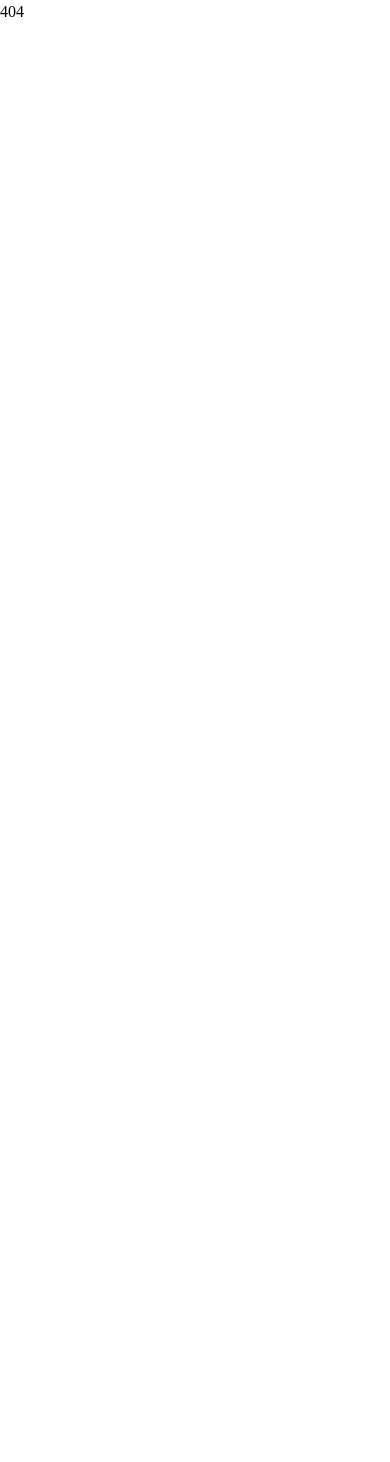
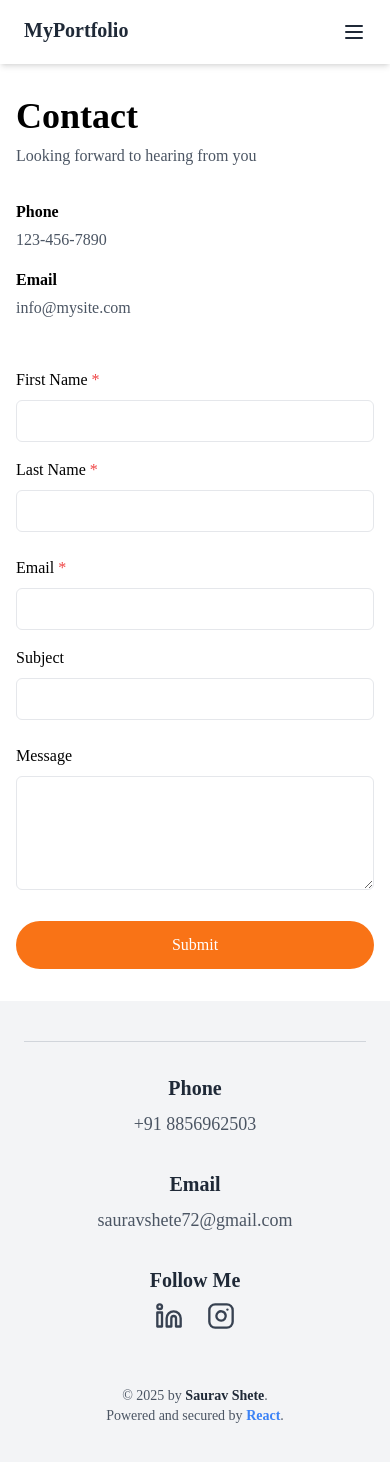
Before and after one commit to SauravShete2003/portfolio-clone, a React (Create React App) app: page /contact in a window 390 px wide. Shown: the top 1462 px of the page. Before the commit the page ends 844 px from the top, so only its background shows below. Built offline with nearby package versions, Linux system fonts and the light colour scheme.

Commit message:
improve code and add design with responsive web pages also do

```diff
--- a/src/App.js
+++ b/src/App.js
@@ -1,11 +1,9 @@
 import React from 'react'
-import Header from './views/Header'
 import Portfolio from './views/Portfolio'
 import Footer from './views/Footer'
 function App() {
   return (
     <div>
-      <Header/>
       <Portfolio/>
       <Footer/>
     </div>
--- a/src/components/Navabar.js
+++ b/src/components/Navabar.js
@@ -1,19 +1,102 @@
-import React from 'react'
+import React, { useState } from "react";
 import { Link } from "react-router-dom";
-function Navabar() {
+
+const Navbar = () => {
+  const [isOpen, setIsOpen] = useState(false);
+
   return (
-    <nav className="space-x-6">
-              <Link to="/resume">
-              <span className="text-gray-800 hover:text-blue-500 text-xl">Resume</span>
-              </Link>
-              <Link to="/projects">
-              <span className="text-gray-800 hover:text-blue-500 text-xl">Projects</span>
-              </Link>
-              <Link to="/contact" className="text-gray-800 hover:text-blue-500 text-xl">
-                Contact
-              </Link>
-            </nav>
-  )
-}
+    <nav className="bg-white shadow-md py-4 px-6">
+      <div className="max-w-7xl mx-auto flex items-center justify-between">
+        {/* Logo */}
+        <Link to={'/'} className="text-xl font-bold text-gray-800 mr-4 pb-1">MyPortfolio</Link>
 
-export default Navabar
+        {/* Hamburger Menu for Mobile */}
+        <button
+          className="block md:hidden text-gray-800 focus:outline-none"
+          onClick={() => setIsOpen(!isOpen)}
+        >
+          <svg
+            className="w-6 h-6"
+            xmlns="http://www.w3.org/2000/svg"
+            fill="none"
+            viewBox="0 0 24 24"
+            stroke="currentColor"
+          >
+            {isOpen ? (
+              <path
+                strokeLinecap="round"
+                strokeLinejoin="round"
+                strokeWidth="2"
+                d="M6 18L18 6M6 6l12 12"
+              />
+            ) : (
+              <path
+                strokeLinecap="round"
+                strokeLinejoin="round"
+                strokeWidth="2"
+                d="M4 6h16M4 12h16M4 18h16"
+              />
+            )}
+          </svg>
+        </button>
+
+        {/* Desktop Links */}
+        <div className={`md:flex space-x-8 hidden ${isOpen ? "block" : ""}`}>
+          <Link
+            to="/resume"
+            className="group"
+          >
+            <span className="text-gray-800 text-xl font-semibold group-hover:text-blue-500 transition duration-300">
+              Resume
+            </span>
+            <div className="w-0 group-hover:w-full h-0.5 bg-blue-500 transition-all duration-300 mt-1 mx-auto"></div>
+          </Link>
+          <Link
+            to="/projects"
+            className="group"
+          >
+            <span className="text-gray-800 text-xl font-semibold group-hover:text-red-500 transition duration-300">
+              Projects
+            </span>
+            <div className="w-0 group-hover:w-full h-0.5 bg-red-500 transition-all duration-300 mt-1 mx-auto"></div>
+          </Link>
+          <Link
+            to="/contact"
+            className="group"
+          >
+            <span className="text-gray-800 text-xl font-semibold group-hover:text-green-500 transition duration-300">
+              Contact
+            </span>
+            <div className="w-0 group-hover:w-full h-0.5 bg-green-500 transition-all duration-300 mt-1 mx-auto"></div>
+          </Link>
+        </div>
+
+        {/* Mobile Links */}
+        {isOpen && (
+          <div className="md:hidden flex flex-col space-y-4 mt-4">
+            <Link
+              to="/resume"
+              className="text-gray-800 text-lg font-semibold hover:text-blue-500"
+            >
+              Resume
+            </Link>
+            <Link
+              to="/projects"
+              className="text-gray-800 text-lg font-semibold hover:text-red-500"
+            >
+              Projects
+            </Link>
+            <Link
+              to="/contact"
+              className="text-gray-800 text-lg font-semibold hover:text-green-500"
+            >
+              Contact
+            </Link>
+          </div>
+        )}
+      </div>
+    </nav>
+  );
+};
+
+export default Navbar;
--- a/src/views/About.js
+++ /dev/null
@@ -1,11 +0,0 @@
-import React from 'react'
-
-function About() {
-  return (
-    <div>
-      About
-    </div>
-  )
-}
-
-export default About
--- /dev/null
+++ b/src/views/Contact.js
@@ -0,0 +1,140 @@
+import { useState } from "react";
+import Navbar from "../components/Navabar";
+import Footer from "./Footer";
+
+export default function Contact() {
+  const [formData, setFormData] = useState({
+    firstName: "",
+    lastName: "",
+    email: "",
+    subject: "",
+    message: "",
+  });
+
+  const handleSubmit = (e) => {
+    e.preventDefault();
+    // Handle form submission here
+    console.log("Form submitted:", formData);
+  };
+
+  const handleChange = (e) => {
+    setFormData((prev) => ({
+      ...prev,
+      [e.target.name]: e.target.value,
+    }));
+  };
+
+  return (
+    <div>
+      <Navbar />
+      <div className="max-w-6xl mx-auto px-4 py-8 md:py-12">
+        <div className="grid md:grid-cols-2 gap-12">
+          {/* Contact Information */}
+          <div>
+            <h1 className="text-4xl font-bold mb-2">Contact</h1>
+            <p className="text-gray-600 mb-8">
+              Looking forward to hearing from you
+            </p>
+
+            <div className="space-y-4">
+              <div>
+                <h2 className="font-semibold mb-1">Phone</h2>
+                <p className="text-gray-600">123-456-7890</p>
+              </div>
+
+              <div>
+                <h2 className="font-semibold mb-1">Email</h2>
+                <p className="text-gray-600">info@mysite.com</p>
+              </div>
+            </div>
+          </div>
+
+          {/* Contact Form */}
+          <form onSubmit={handleSubmit} className="space-y-6">
+            <div className="grid md:grid-cols-2 gap-4">
+              <div className="space-y-2">
+                <label htmlFor="firstName" className="block font-medium">
+                  First Name <span className="text-red-500">*</span>
+                </label>
+                <input
+                  id="firstName"
+                  name="firstName"
+                  value={formData.firstName}
+                  onChange={handleChange}
+                  required
+                  className="w-full p-2 border rounded-md focus:outline-none focus:ring-2 focus:ring-orange-500"
+                />
+              </div>
+
+              <div className="space-y-2">
+                <label htmlFor="lastName" className="block font-medium">
+                  Last Name <span className="text-red-500">*</span>
+                </label>
+                <input
+                  id="lastName"
+                  name="lastName"
+                  value={formData.lastName}
+                  onChange={handleChange}
+                  required
+                  className="w-full p-2 border rounded-md focus:outline-none focus:ring-2 focus:ring-orange-500"
+                />
+              </div>
+            </div>
+
+            <div className="grid md:grid-cols-2 gap-4">
+              <div className="space-y-2">
+                <label htmlFor="email" className="block font-medium">
+                  Email <span className="text-red-500">*</span>
+                </label>
+                <input
+                  id="email"
+                  name="email"
+                  type="email"
+                  value={formData.email}
+                  onChange={handleChange}
+                  required
+                  className="w-full p-2 border rounded-md focus:outline-none focus:ring-2 focus:ring-orange-500"
+                />
+              </div>
+
+              <div className="space-y-2">
+                <label htmlFor="subject" className="block font-medium">
+                  Subject
+                </label>
+                <input
+                  id="subject"
+                  name="subject"
+                  value={formData.subject}
+                  onChange={handleChange}
+                  className="w-full p-2 border rounded-md focus:outline-none focus:ring-2 focus:ring-orange-500"
+                />
+              </div>
+            </div>
+
+            <div className="space-y-2">
+              <label htmlFor="message" className="block font-medium">
+                Message
+              </label>
+              <textarea
+                id="message"
+                name="message"
+                value={formData.message}
+                onChange={handleChange}
+                rows={4}
+                className="w-full p-2 border rounded-md focus:outline-none focus:ring-2 focus:ring-orange-500"
+              />
+            </div>
+
+            <button
+              type="submit"
+              className="w-full bg-orange-500 hover:bg-orange-600 text-white py-3 rounded-full transition duration-200"
+            >
+              Submit
+            </button>
+          </form>
+        </div>
+      </div>
+      <Footer />
+    </div>
+  );
+}
--- a/src/views/Footer.js
+++ b/src/views/Footer.js
@@ -1,51 +1,69 @@
 import React from "react";
-import { Linkedin , Instagram} from "lucide-react";
+import { Linkedin, Instagram } from "lucide-react";
 
 function Footer() {
   return (
-    <div className="bg-gray-100 pb-10 py-2 px-8">
-      <hr className="m-2" />
-      <div className="grid grid-cols-1 md:grid-cols-4 gap-4 text-center md:text-left">
+    <footer className="bg-gray-100 py-10 px-6">
+      {/* Divider */}
+      <hr className="mb-8 border-gray-300" />
+
+      {/* Grid Section */}
+      <div className="grid grid-cols-1 sm:grid-cols-2 md:grid-cols-4 gap-8 text-center md:text-left">
+        {/* Phone Section */}
         <div>
-          <h3 className="text-xl font-bold">Phone</h3>
+          <h3 className="text-xl font-semibold text-gray-800 mb-2">Phone</h3>
           <a
             href="tel:8856962503"
-            className="text-gray-700 hover:text-blue-500 text-lg">
-            8856962503
+            className="text-gray-600 hover:text-blue-500 text-lg"
+          >
+            +91 8856962503
           </a>
         </div>
 
+        {/* Email Section */}
         <div>
-          <h3 className="text-xl font-bold">Email</h3>
+          <h3 className="text-xl font-semibold text-gray-800 mb-2">Email</h3>
           <a
             href="mailto:sauravshete72@gmail.com"
-            className="text-gray-700 hover:text-blue-500 text-lg">
+            className="text-gray-600 hover:text-blue-500 text-lg"
+          >
             sauravshete72@gmail.com
           </a>
         </div>
 
+        {/* Social Links Section */}
         <div>
-          <h3 className="text-xl font-bold">Follow Me</h3>
-          <div className="flex justify-center md:justify-start space-x-4 mt-2">
+          <h3 className="text-xl font-semibold text-gray-800 mb-2">Follow Me</h3>
+          <div className="flex justify-center md:justify-start space-x-6 mt-2">
             <a
               href="https://www.linkedin.com/in/sauravshete/"
-              className="text-gray-800 hover:text-blue-600"
+              target="_blank"
+              rel="noopener noreferrer"
+              className="text-gray-700 hover:text-blue-600 transition duration-300"
             >
-              <i className="fab fa-linkedin"></i> <Linkedin/>
+              <Linkedin size={28} />
             </a>
             <a
               href="https://www.instagram.com/sauravshete/"
-              className="text-gray-800 hover:text-pink-600"
+              target="_blank"
+              rel="noopener noreferrer"
+              className="text-gray-700 hover:text-pink-600 transition duration-300"
             >
-              <i className="fab fa-instagram"></i> <Instagram/>
+              <Instagram size={28} />
             </a>
           </div>
         </div>
-        <div className="mt-6 text-center text-sm text-gray-600">
-        © 2025 By Saurav Shete. <br/> Powered and secured by React.
+
+        {/* Footer Branding */}
+        <div className="col-span-1 sm:col-span-2 md:col-span-1 mt-6 md:mt-0 text-gray-600 text-sm">
+          <p className="text-center md:text-left">
+            © 2025 by <span className="font-semibold text-gray-800">Saurav Shete</span>.
+            <br />
+            Powered and secured by <span className="font-semibold text-blue-500">React</span>.
+          </p>
+        </div>
       </div>
-      </div>
-    </div>
+    </footer>
   );
 }
 
--- a/src/views/Header.js
+++ /dev/null
@@ -1,36 +0,0 @@
-import { Laptop, Smartphone } from "lucide-react";
-import React from "react";
-
-function Header() {
-  return (
-<div className="flex items-center justify-between px-6 py-6 bg-white shadow w-full">
-      <div className="text-4xl font-bold text-black">Portfolio</div>
-      <div className="flex justify-around ml-5">
-        <Laptop
-        className=" text-gray-500 cursor-pointer mr-4"
-        size={50} />
-        <Smartphone
-        className=" text-gray-500 cursor-pointer ml-4"
-        size={50} />
-      </div>
-
-      <div className="flex items-center space-x-4">
-        <span className="text-xl font-medium text-gray-600">
-          Click edit and create your own amazing website
-        </span>
-        <a
-          href="/"
-          className="text-xl font-medium text-blue-600 underline hover:no-underline"
-        >
-          Read More
-        </a>
-      </div>
-
-      <button className="px-4 py-2 text-xl font-medium text-white bg-blue-600 rounded-full hover:bg-blue-500">
-        Edit this site
-      </button>
-    </div>
-  );
-}
-
-export default Header;
--- a/src/views/Portfolio.js
+++ b/src/views/Portfolio.js
@@ -1,21 +1,21 @@
 import React from "react";
-import Navabar from "../components/Navabar";
+import Navbar from "../components/Navabar";
 
 const Portfolio = () => {
   return (
     <div className="bg-gray-100 min-h-screen">
-      <header className="flex justify-between items-center px-8 py-2">
-        <div className="flex items-center space-x-2">
-          <div className="w-4 h-4 rounded-full bg-yellow-500">
-          </div>
-          <h1 className="text-2xl font-bold">Saurav Shete</h1>
-          <span className="text-gray-500">Editor</span>
+      <header className="flex justify-between items-center px-6 py-4">
+        <div className="flex items-center space-x-3">
+          <div className="w-4 h-4 rounded-full bg-yellow-500"></div>
+          <h1 className="text-xl font-bold text-gray-800">Saurav Shete</h1>
+          <span className="text-sm text-gray-500">Editor</span>
         </div>
-        <Navabar/>
+        <Navbar />
       </header>
 
-      <main className="flex flex-col lg:flex-row justify-center items-center lg:space-x-12 py-10 px-4 mt-12">
-        <div className="rounded-full w-80 h-80 overflow-hidden shadow-lg">
+      <main className="flex flex-col lg:flex-row justify-center items-center lg:space-x-12 py-10 px-6">
+
+        <div className="rounded-full w-64 h-64 overflow-hidden shadow-md">
           <img
             src="https://img.freepik.com/premium-vector/beard-man-avatar_96853-399.jpg"
             alt="Profile"
@@ -24,29 +24,29 @@ const Portfolio = () => {
         </div>
 
         <div className="max-w-lg text-center lg:text-left mt-8 lg:mt-0">
-          <h1 className="text-6xl font-bold">Hello</h1>
-          <p className="text-gray-700 mt-4 text-xl">
-            A Bit About Me: I'm a paragraph. Click here to add your own text and
-            edit me. I'm a great place for you to tell a story and let your
-            users know a little more about you.
+          <h1 className="text-4xl font-bold text-gray-800">Hello</h1>
+          <p className="text-gray-600 mt-4 text-lg">
+            A bit about me: I'm a developer passionate about creating
+            user-friendly applications. Click below to explore more about my
+            work and get in touch!
           </p>
 
-          <div className="flex space-x-6 mt-8 justify-center lg:justify-start">
+          <div className="flex flex-col sm:flex-row space-y-4 sm:space-y-0 sm:space-x-6 mt-8 justify-center lg:justify-start">
             <a
               href="/resume"
-              className="bg-gradient-to-r from-yellow-400 to-yellow-600 text-white font-semibold py-3 px-6 rounded-full shadow-lg transform transition-transform duration-300 hover:scale-105 hover:from-yellow-500 hover:to-yellow-700 text-lg"
+              className="bg-gradient-to-r from-yellow-400 to-yellow-600 text-white font-semibold py-3 px-6 rounded-full shadow-lg transform transition-transform duration-300 hover:scale-105"
             >
               Resume
             </a>
             <a
               href="/projects"
-              className="bg-gradient-to-r from-red-400 to-red-600 text-white font-semibold py-3 px-6 rounded-full shadow-lg transform transition-transform duration-300 hover:scale-105 hover:from-red-500 hover:to-red-700 text-lg"
+              className="bg-gradient-to-r from-red-400 to-red-600 text-white font-semibold py-3 px-6 rounded-full shadow-lg transform transition-transform duration-300 hover:scale-105"
             >
               Projects
             </a>
             <a
               href="/contact"
-              className="bg-gradient-to-r from-blue-400 to-blue-600 text-white font-semibold py-3 px-6 rounded-full shadow-lg transform transition-transform duration-300 hover:scale-105 hover:from-blue-500 hover:to-blue-700 text-lg"
+              className="bg-gradient-to-r from-blue-400 to-blue-600 text-white font-semibold py-3 px-6 rounded-full shadow-lg transform transition-transform duration-300 hover:scale-105"
             >
               Contact
             </a>
--- a/src/views/Projects.js
+++ b/src/views/Projects.js
@@ -1,6 +1,5 @@
 import React from "react";
 import Footer from "./Footer";
-import Header from "./Header";
 import Navabar from "../components/Navabar";
 
 const Projects = () => {
@@ -8,57 +7,71 @@ const Projects = () => {
     {
       title: "Project One",
       description:
-        "This project is a modern portfolio website showcasing responsive design and interactivity. Built with React and Tailwind CSS.",
-      image: "https://img.freepik.com/premium-vector/illustration-landing-page_176048-94.jpg?semt=ais_hybrid",
+        "A modern portfolio website showcasing responsive design and interactivity. Built with React and Tailwind CSS.",
+      image:
+        "https://img.freepik.com/premium-vector/illustration-landing-page_176048-94.jpg?semt=ais_hybrid",
     },
     {
       title: "Project Two",
       description:
         "A powerful e-commerce platform designed with scalability in mind. Features include product management, cart functionality, and payment integration.",
-      image: "https://img.freepik.com/free-vector/start-up-project-landing-page-with-rocket_52683-7933.jpg",
+      image:
+        "https://img.freepik.com/free-vector/start-up-project-landing-page-with-rocket_52683-7933.jpg",
     },
     {
       title: "Project Three",
       description:
         "A task management app to organize daily activities with a clean and intuitive interface. Includes drag-and-drop and notification features.",
-      image: "https://img.freepik.com/free-vector/organic-flat-motiongraphics-landing-page_23-2148899169.jpg",
+      image:
+        "https://img.freepik.com/free-vector/organic-flat-motiongraphics-landing-page_23-2148899169.jpg",
     },
   ];
 
   return (
-    <div>
-      <Header />
+    <div className="bg-gray-50 min-h-screen">
+      {/* Navbar */}
       <Navabar />
-      <div className="bg-gray-100 py-12">
-        <div className="max-w-6xl mx-auto px-6">
+
+      {/* Projects Section */}
+      <div className="py-12">
+        <div className="max-w-6xl mx-auto px-4 sm:px-6 lg:px-8">
           <h2 className="text-4xl font-bold text-center text-gray-800 mb-12">
             Projects
           </h2>
-          <div className="space-y-8">
+
+          <div className="space-y-12">
             {projectData.map((project, index) => (
               <div
                 key={index}
-                className=" rounded-lg overflow-hidden duration-300 flex flex-col md:flex-row"
+                className="bg-white rounded-lg shadow-md overflow-hidden transform transition duration-300 hover:shadow-lg hover:scale-105 flex flex-col md:flex-row"
               >
                 {/* Project Image */}
                 <img
                   src={project.image}
                   alt={project.title}
-                  className="md:w-1/2 w-full h-72 object-cover rounded"
+                  className="md:w-1/2 w-full h-64 md:h-auto object-cover"
                 />
+
                 {/* Project Details */}
-                <div className="p-6 md:w-1/2">
+                <div className="p-6 flex flex-col justify-center md:w-1/2">
                   <h3 className="text-2xl font-bold text-gray-800">
                     {project.title}
                   </h3>
                   <p className="mt-4 text-gray-600">{project.description}</p>
+                  <button
+                    className="mt-6 bg-blue-500 text-white py-2 px-6 rounded-full font-semibold text-lg shadow-md hover:bg-blue-600 focus:outline-none transition duration-300 self-start"
+                  >
+                    View Project
+                  </button>
                 </div>
               </div>
             ))}
           </div>
         </div>
-        <Footer />
       </div>
+
+      {/* Footer */}
+      <Footer />
     </div>
   );
 };
--- a/src/views/Resume.js
+++ b/src/views/Resume.js
@@ -1,13 +1,11 @@
 import React from 'react'
 import Footer from './Footer'
-import Header from './Header'
 import Navabar from '../components/Navabar'
 
 function Resume() {
   return (
 
         <div>
-            <Header/>
             <Navabar/>
         <div className="bg-gray-100 text-gray-800 font-sans">
       {/* Header Section */}
```
Also changed, not shown: src/index.js (+5 -5 lines).
